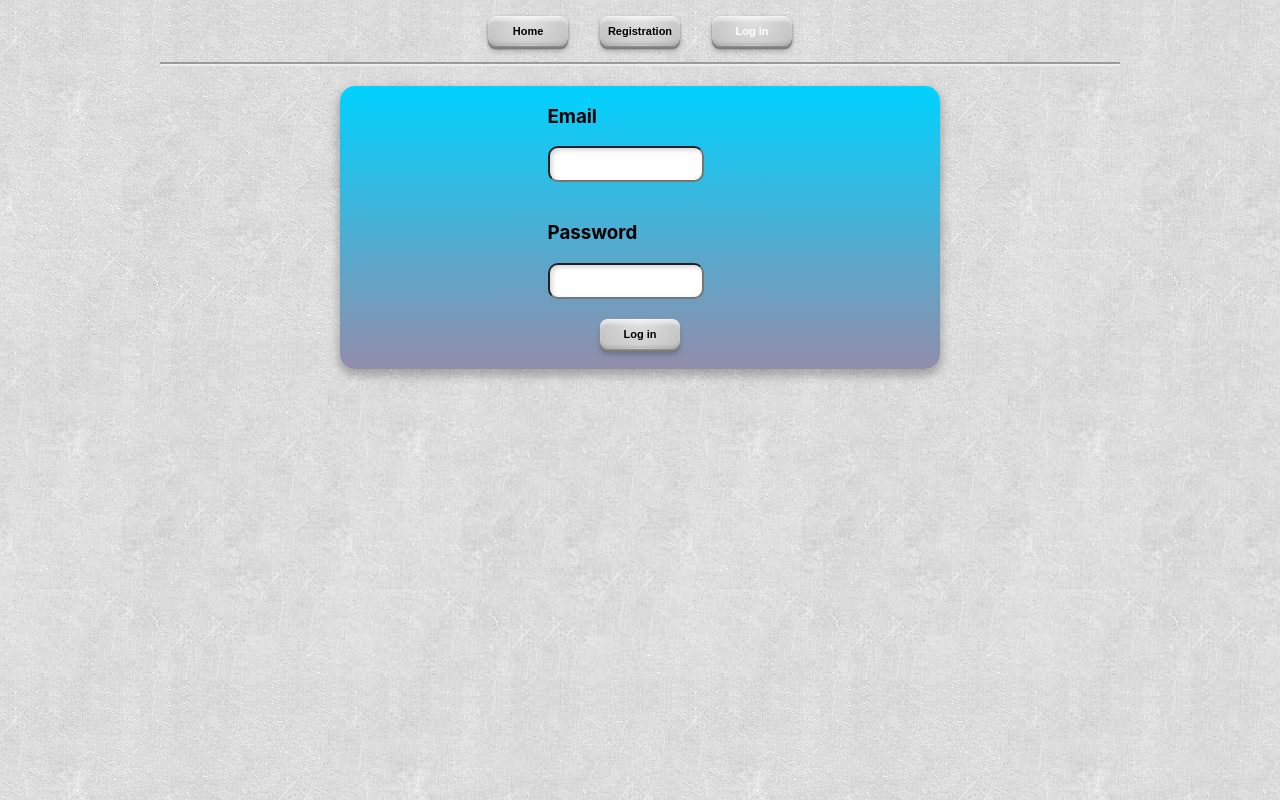
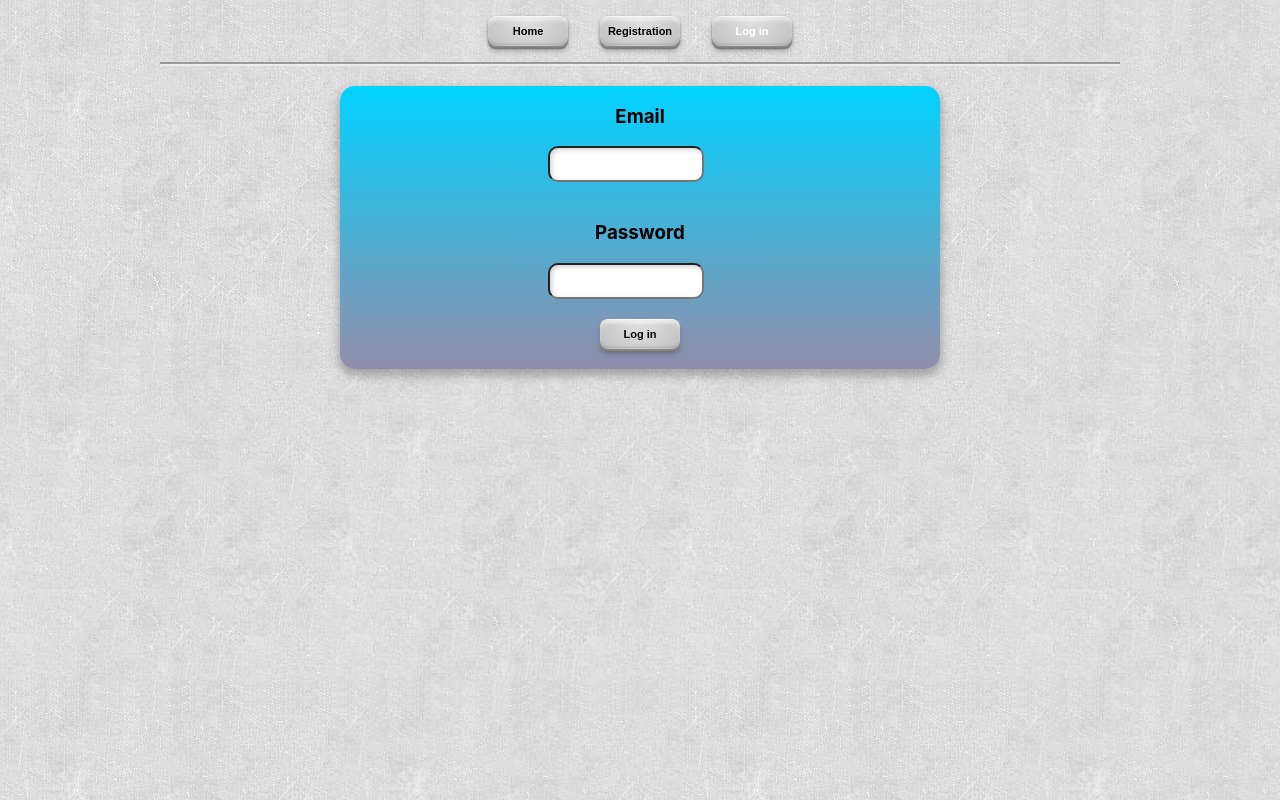
Before and after one commit to Qweeqer/goit-react-hw-08-phonebook, a React (Create React App) app: page /goit-react-hw-08-phonebook/login in a window 1280 px wide. Built offline with nearby package versions, Linux system fonts and the light colour scheme; grey boxes are pictures that could not be loaded.

Commit message:
Update App.module.css

```diff
--- a/src/components/App.module.css
+++ b/src/components/App.module.css
@@ -14,7 +14,7 @@ section {
 
 h1,
 h2,
-p {
+h3 {
   align-self: center;
   text-align: center;
   /* text-shadow: 0 1px 0 #cac8c8, 0 1px 0 #c7c5c5, 0 1px 0 #bbbaba,
```
